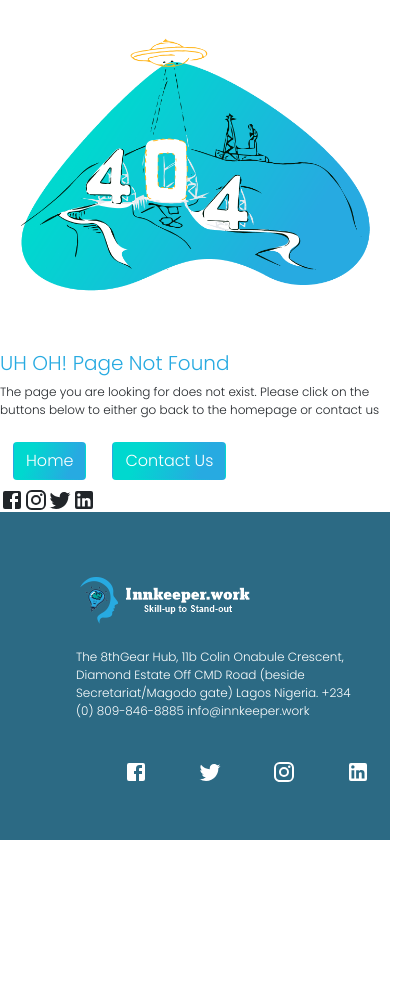
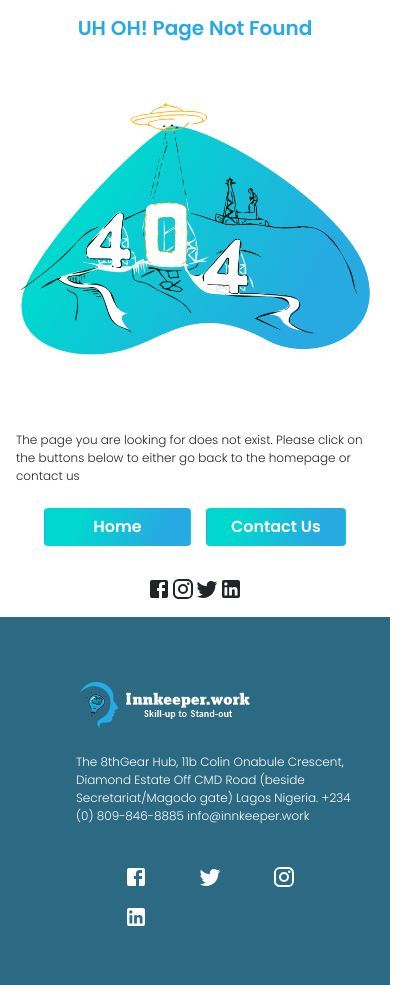
Before and after one commit to innkeeper-work/innkeeper.work_lms, a React (Create React App) app: page /business in a window 390 px wide. Shown: the whole page, 420 px wide, since content can reach past the window. Before the commit the page ends 844 px from the top, so only its background shows below. Built offline with nearby package versions, Linux system fonts and the light colour scheme.

Commit message:
Editted Erro404 and Fixed a little responsiveness of footer

```diff
--- a/src/components/Buttons.js
+++ b/src/components/Buttons.js
@@ -58,15 +58,15 @@ export const SendButton = () => {
 };
 export const Home = () => {
   return (
-    <button type="button" className="btn callToAction">
-      Home
+    <button type="button" className="btn callToAction px-5">
+      <strong>Home</strong>
     </button>
   );
 };
 export const ContactUs = () => {
   return (
-    <button type="button" className="btn callToAction">
-      Contact Us
+    <button type="button" className="btn callToAction px-4">
+      <strong>Contact Us</strong>
     </button>
   );
 };
--- a/src/components/Footer.js
+++ b/src/components/Footer.js
@@ -113,8 +113,8 @@ const Footer = () => {
                 </p>
               </div>
 
-              <div className="col-md-4 col-lg-3 col-xl-3 mx-auto mb-md-0 mb-4">
-                <div className="d-flex d-md-block ms-5">
+              <div className="col-md-4 col-lg-3 col-xl-3 mx-auto mb-md-0 mb-4 sm-3">
+                <div className="d-flex d-md-block ms-5 flex-wrap">
                   <p>
                     <a
                       className="btnText d-flex"
--- a/src/pages/Error404.js
+++ b/src/pages/Error404.js
@@ -12,21 +12,28 @@ const Error404 = () => {
   return (
     <div className="row">
       <div className="col-md-6 col-lg-6 col-sm-6 col-xs-12 g-0">
+        <div className="card-body  col-md-6 col-lg-6 col-sm-6 col-xs-12 g-2 m-auto d-flex justify-content-center d-sm-none">
+          <h5 className="herotextColored">
+            <strong>UH OH! Page Not Found</strong>
+          </h5>
+        </div>
         <img className="card-img-top" src={img404} alt="error_page" />
       </div>
-      <div className="col-md-5 m-auto">
-        <h5 className="herotextColored">UH OH! Page Not Found</h5>
+
+      <div className="card-body  col-md-6 col-lg-6 col-sm-6 col-xs-12 g-2 m-auto">
+        <h5 className="herotextColored d-none d-sm-block">
+          <strong>UH OH! Page Not Found</strong>
+        </h5>
         <p>
           The page you are looking for does not exist. Please click on the
           buttons below to either go back to the homepage or contact us
         </p>
-        <div className="btn">
-          <Home />
-        </div>
-        <div className="btn">
-          <ContactUs />
-        </div>
-        <div>
+
+        <div className="row d-flex justify-content-center g-4">
+          <div className="btn d-flex justify-content-evenly">
+            <Home />
+            <ContactUs />
+          </div>
           <FacebookIcon />
           <InstagramIcon />
           <TwitterIcon />
```
